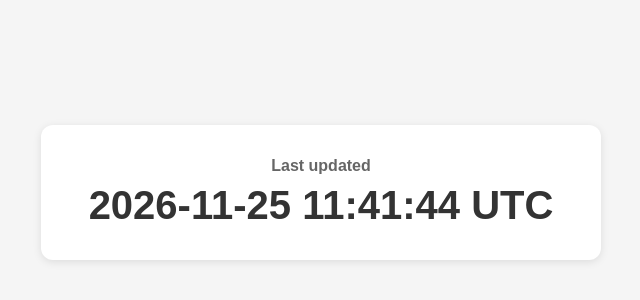
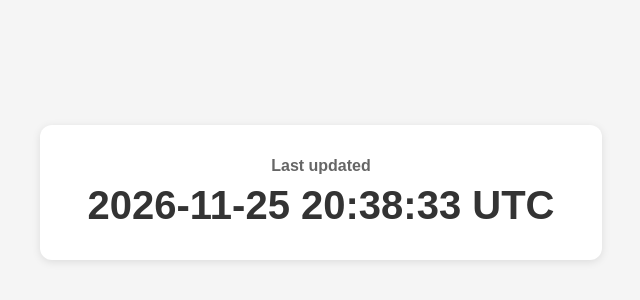
Before and after one commit to jbarronuk/BillableHours, a plain HTML site: page index.html in a window 1280 px wide. Shown: the part 208-508 px from the top of the page, without its empty margins (319-959 px from the left). Drawn offline with Linux system fonts and the light colour scheme.

Commit message:
Update dashboard

```diff
--- a/index.html
+++ b/index.html
@@ -27,7 +27,7 @@
 <body>
     <div class="card">
         <h1>Last updated</h1>
-        <p>2026-11-25 11:41:44 UTC</p>
+        <p>2026-11-25 20:38:33 UTC</p>
     </div>
 </body>
 </html>
```
